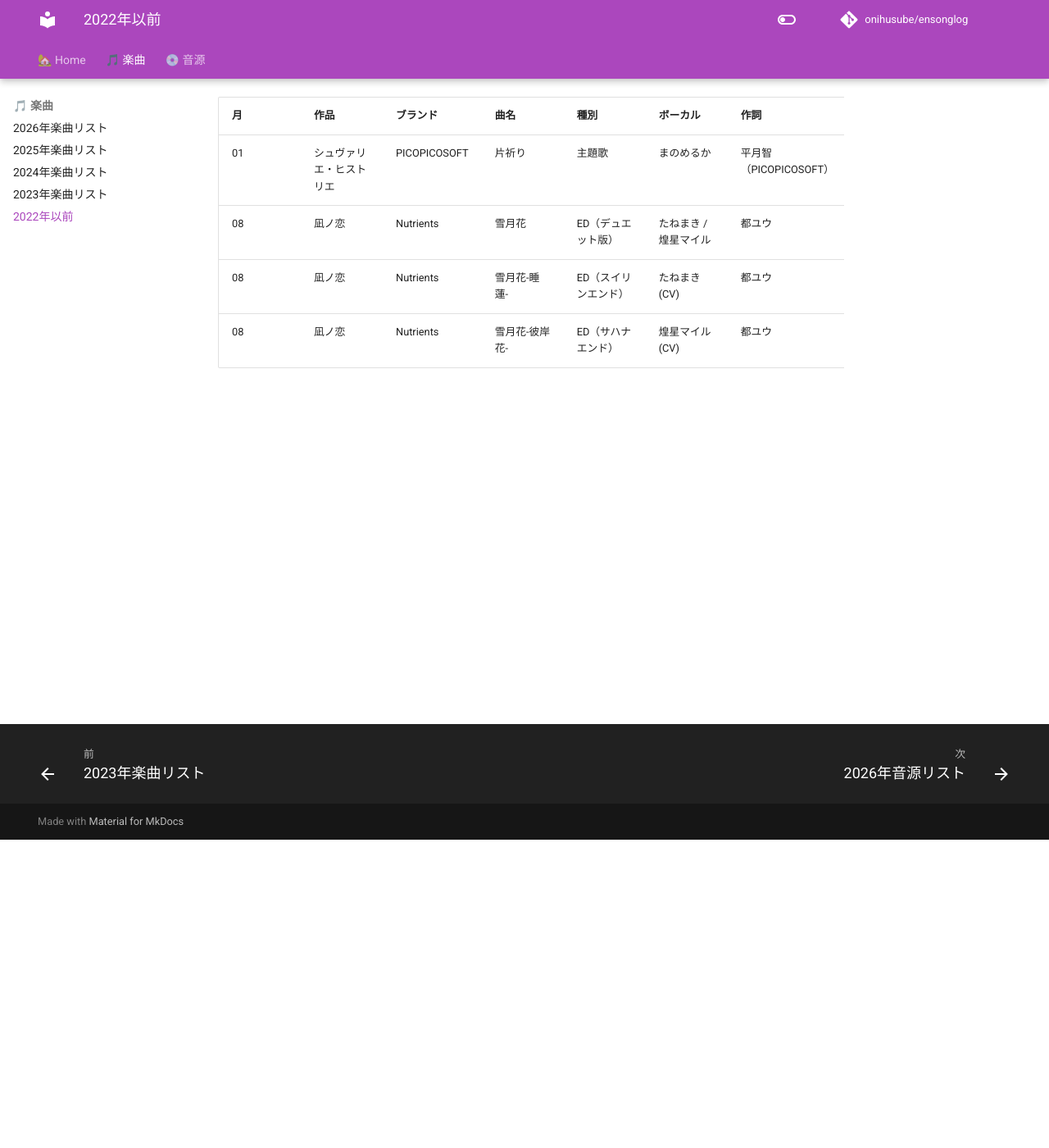
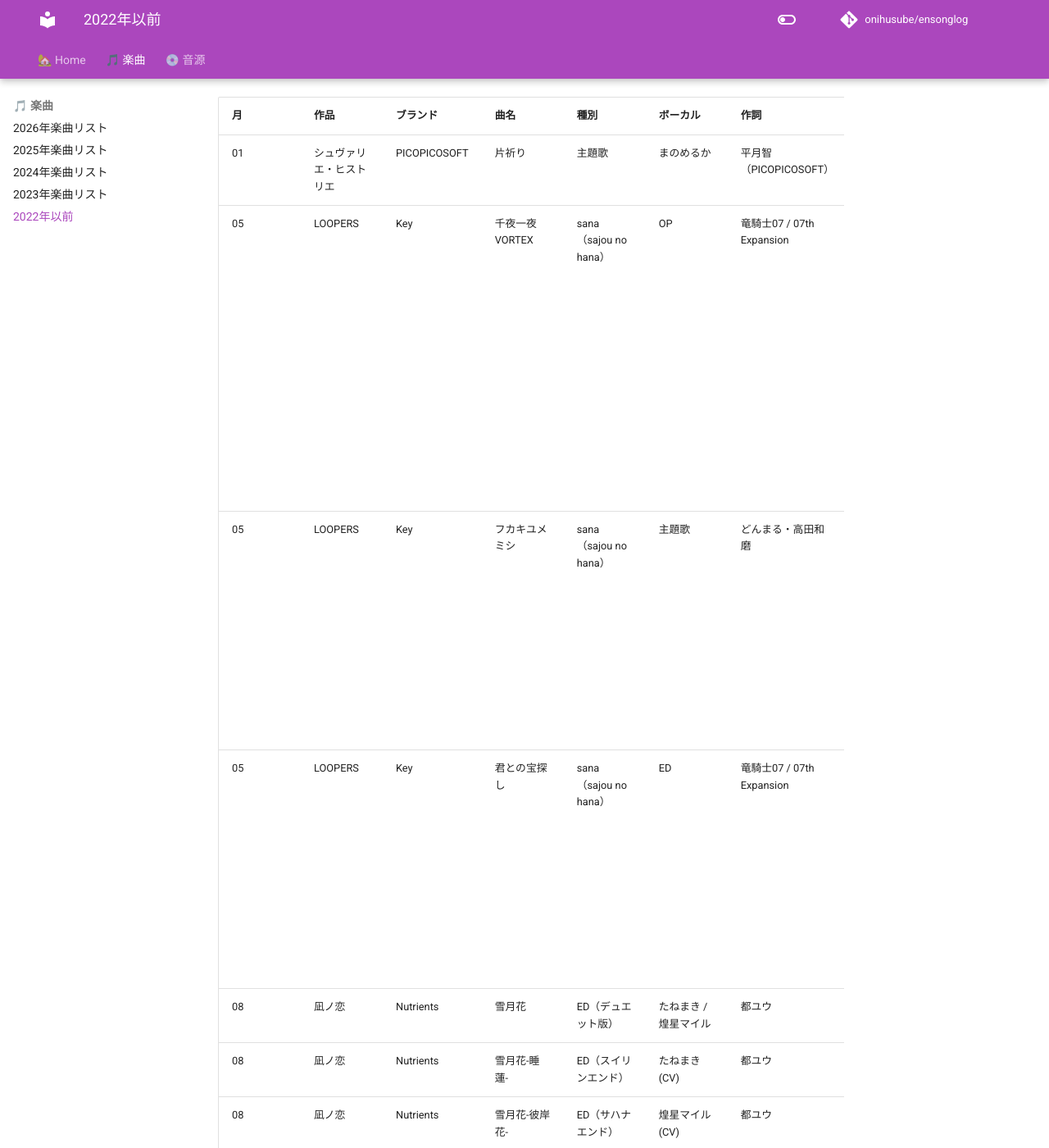
Before and after one commit to onihusube/ensonglog, an MkDocs documentation site: the page built from docs/before/楽曲.md, in a window 1280 px wide and 1400 px high, scrolled down 376 px. Shown: the whole window at 82% size. Built offline with MkDocs 1.6.1 and Material for MkDocs 9.7.7, drawn with Linux system fonts in a browser that asks for light colours; comment, search, counter and statistics services are not loaded.

Commit message:
LOOPERS楽曲追加

```diff
--- a/docs/before/楽曲.md
+++ b/docs/before/楽曲.md
@@ -9,6 +9,9 @@
 | 月 | 作品 | ブランド | 曲名 | 種別 | ボーカル | 作詞 | 作曲 | 編曲 | 音源 | その他 | 試聴 |
 | --- | --- | --- | --- | --- | --- | --- | --- | --- | --- | --- | --- |
 | 01<!--/02--> | シュヴァリエ・ヒストリエ | PICOPICOSOFT | 片祈り | 主題歌 | まのめるか | 平月智（PICOPICOSOFT） | G-MIYA(G-Sound) |  | | | [:fontawesome-brands-youtube:](https://www.youtube.com/watch?v=nuTEf9rJz44) |
+| 05<!--/28--> | LOOPERS | Key | 千夜一夜VORTEX | sana（sajou no hana） | OP | 竜騎士07 / 07th Expansion | 折戸伸治 | 前口渉 | 限定版特典 Original Soundtrack </br> Symphony Sounds Record 2024 </br> LOOPERS PLUS コンプリートサウンドトラックCD </br> LOOPERS Original Soundtrack PLUS（[🎵🔗](https://linkco.re/UAUYaq7h)） | | [:fontawesome-brands-youtube:](https://www.youtube.com/watch?v=b1k6QcWxu4Q) |
+| 05<!--/28--> | LOOPERS | Key | フカキユメミシ | sana（sajou no hana） | 主題歌 | どんまる・高田和磨 | どんまる | どんまる | 限定版特典 Original Soundtrack </br> LOOPERS PLUS コンプリートサウンドトラックCD </br> LOOPERS Original Soundtrack PLUS（[🎵🔗](https://linkco.re/UAUYaq7h)） | | [:fontawesome-brands-youtube:](https://www.youtube.com/watch?v=5G0JKS3dMMI) |
+| 05<!--/28--> | LOOPERS | Key | 君との宝探し | sana（sajou no hana） | ED | 竜騎士07 / 07th Expansion | 折戸伸治 | 前口渉 | 限定版特典 Original Soundtrack </br> LOOPERS PLUS コンプリートサウンドトラックCD </br> LOOPERS Original Soundtrack PLUS（[🎵🔗](https://linkco.re/UAUYaq7h)） | | [:fontawesome-brands-youtube:](https://www.youtube.com/watch?v=LQwBAfX6iDM) |
 | 08<!--/30--> | 凪ノ恋 | Nutrients | 雪月花 | ED（デュエット版） | たねまき / 煌星マイル | 都ユウ | 狐狗狸 |  |  | ヴァイオリン：黒綿 | [:fontawesome-brands-youtube:](https://www.youtube.com/watch?v=fw5heuOxnHE) |
 | 08<!--/30--> | 凪ノ恋 | Nutrients | 雪月花-睡蓮- | ED（スイリンエンド） | たねまき (CV) | 都ユウ | 狐狗狸 |  |  | ヴァイオリン：黒綿 | [:fontawesome-brands-youtube:](https://www.youtube.com/watch?v=3UisCWRi0ok) |
 | 08<!--/30--> | 凪ノ恋 | Nutrients | 雪月花-彼岸花- | ED（サハナエンド） | 煌星マイル (CV) | 都ユウ | 狐狗狸 |  |  | ヴァイオリン：黒綿 | [:fontawesome-brands-youtube:](https://www.youtube.com/watch?v=OaCWPgnOVwM) |
```
Also changed, not shown: docs/2026/楽曲.md (+1 -1 lines).
